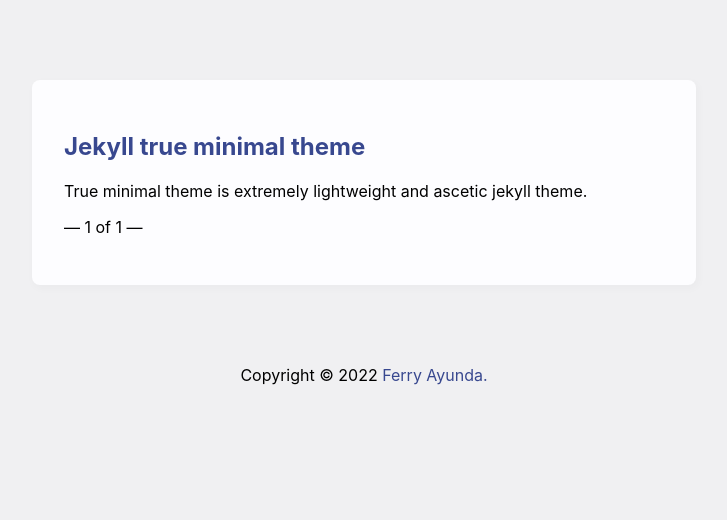
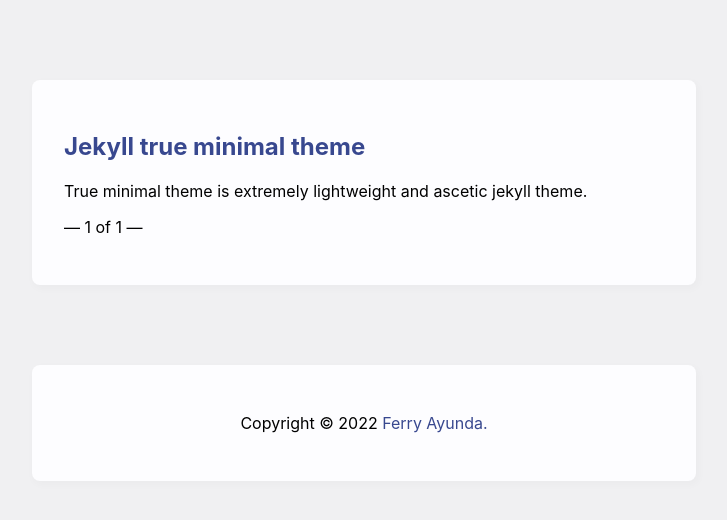
Before and after one commit to susahcebok/blog, a Jekyll site: the page built from index.html, in a window 1280 px wide. Shown: the top 520 px of the page, without its empty margins (276-1003 px from the left). Built offline with Jekyll 4.4.1, drawn with Linux system fonts in a browser that asks for light colours; the list of posts is cut into pages by our own code.

Commit message:
Update style.css

```diff
--- a/assets/css/style.css
+++ b/assets/css/style.css
@@ -5,7 +5,7 @@
         font-family: -apple-system, system-ui, BlinkMacSystemFont, "Segoe UI", "Open Sans", "Helvetica Neue", Helvetica, Arial, sans-serif;
 
     }
-article {
+article,footer {
         width: 600px;
         margin: 5em auto;
         padding: 2em;
```
